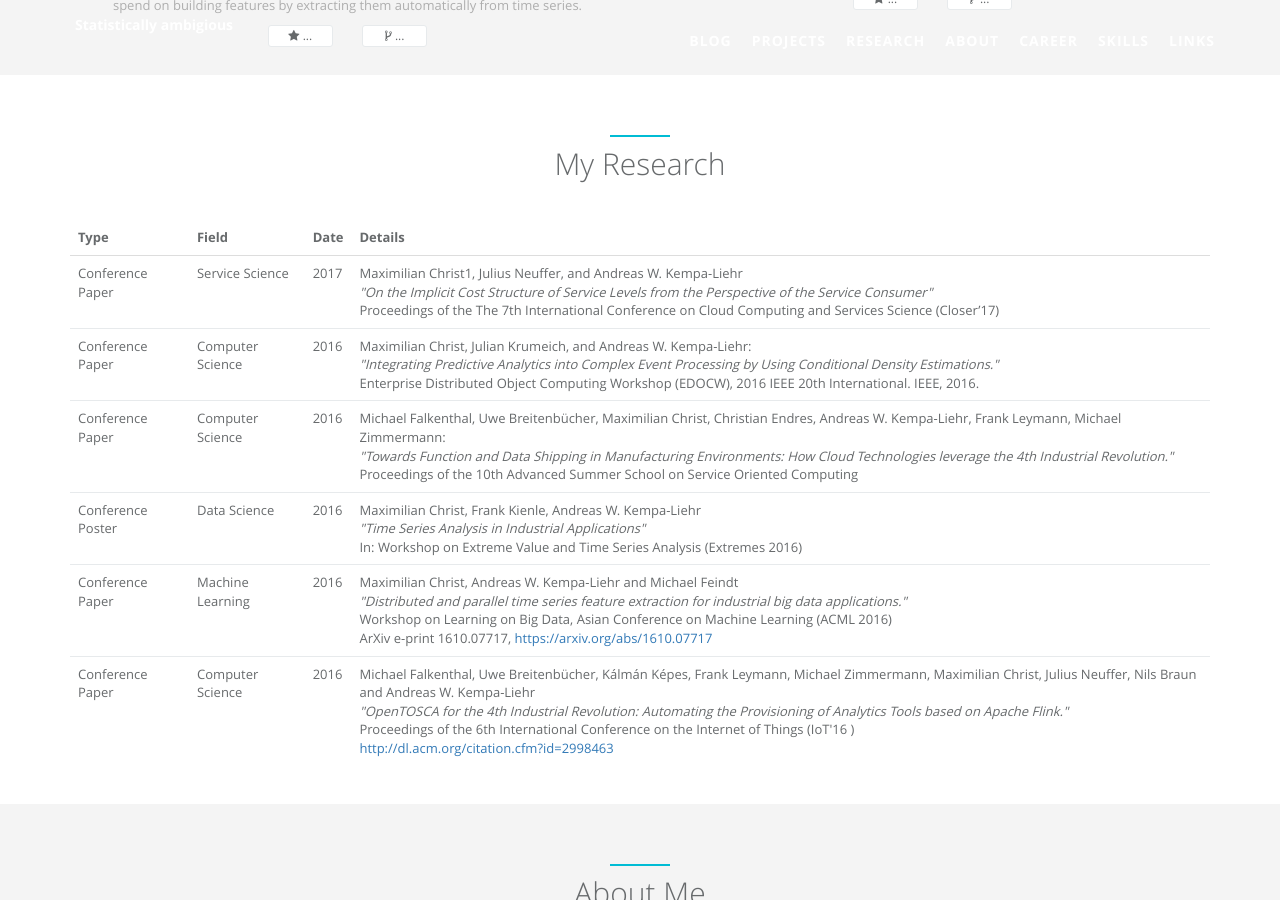
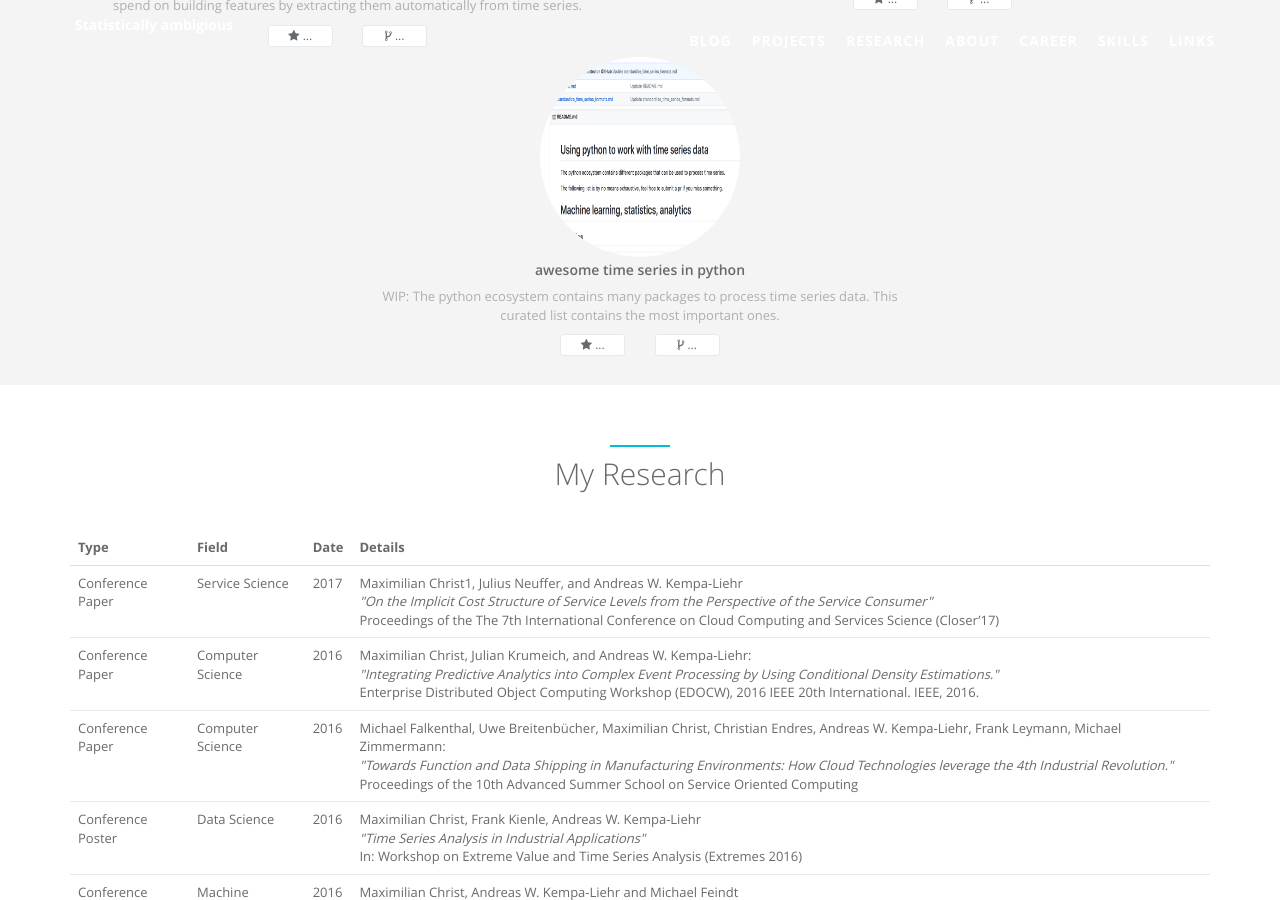
Before and after one commit to MaxBenChrist/MaxBenChrist.github.io, a Jekyll site: the page built from index.html, in a window 1280 px wide and 900 px high, scrolled down 1253 px. Built offline with Jekyll 4.4.1, drawn with Linux system fonts in a browser that asks for light colours.

Commit message:
add awesome time series in python to projects

```diff
--- a/_data/index/projects.yml
+++ b/_data/index/projects.yml
@@ -19,3 +19,12 @@
   desc: >
    WIP: A library to preprocess time series. It is planned to contain methods to
     denoise, compress or resample such data.
+
+- name: awesome time series in python
+  i18n: jalpc
+  gh_user: MaxBenChrist
+  repo: awesome_time_series_in_python
+  img: /static/assets/img/landing/awesome_time_series_python.png
+  desc: >
+   WIP: The python ecosystem contains many packages to process time series data.
+   This curated list contains the most important ones.
```
Also changed, not shown: static/assets/img/landing/awesome_time_series_python.png (added).
